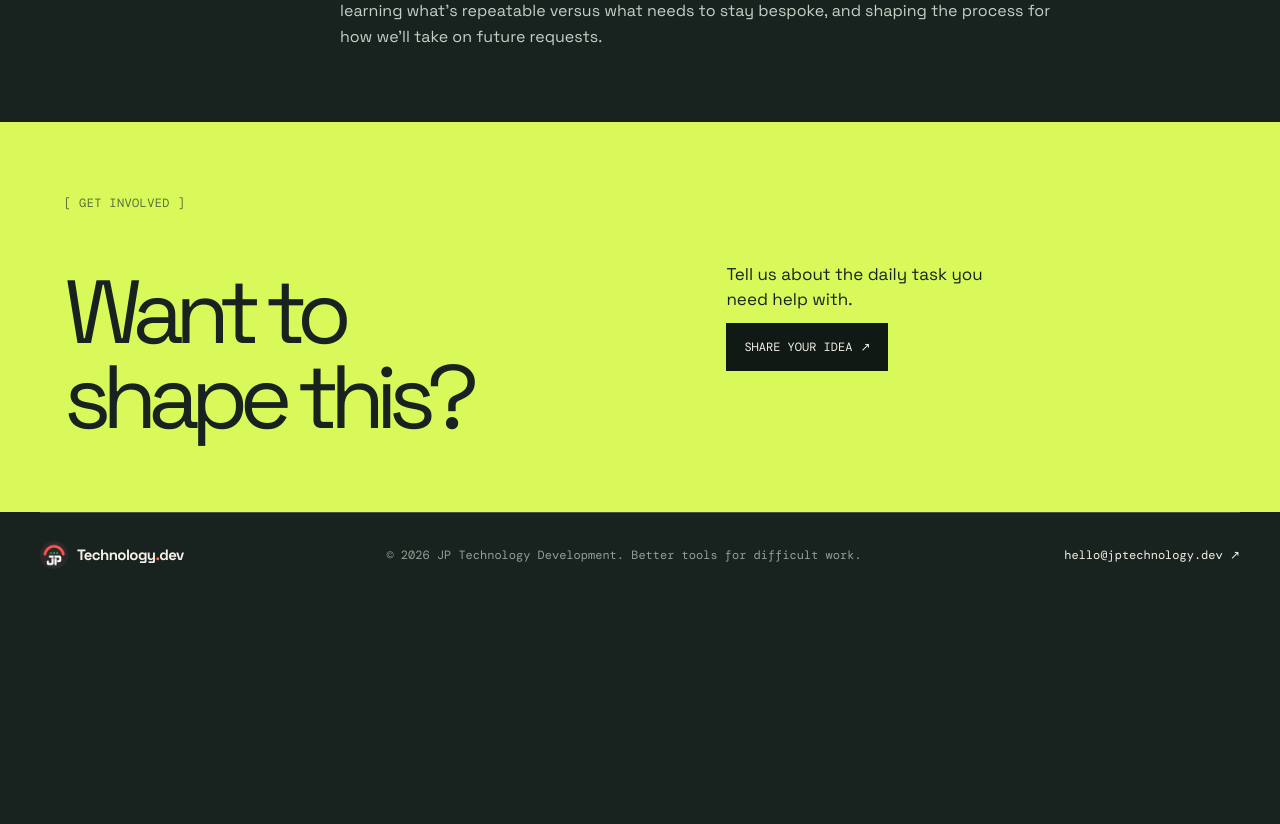
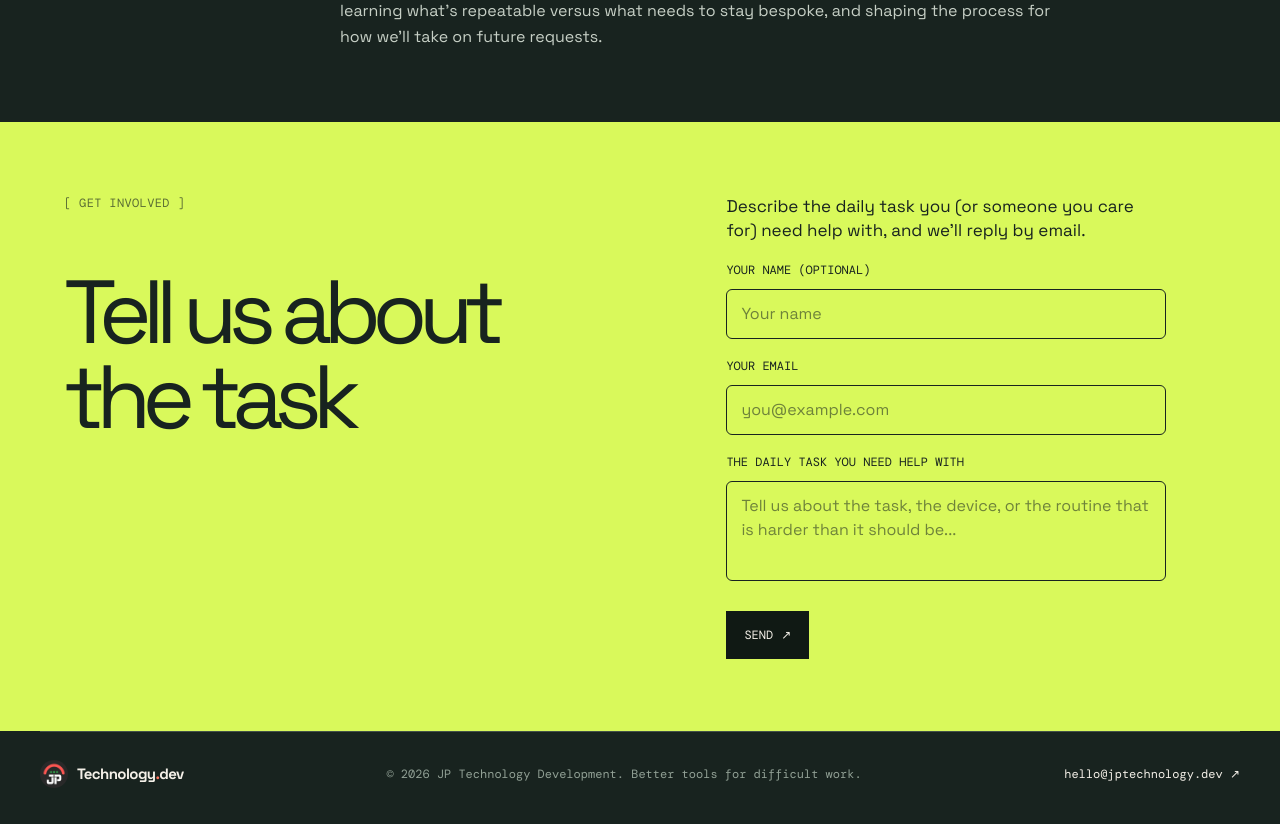
Before and after one commit to jpatrick5402/jptechnology.dev, a Next.js app: page /initiatives/adaptive-tools in a window 1280 px wide. Shown: the part 1040-1864 px from the top of the page. Before the commit the page ends 1645 px from the top, so only its background shows below. Built offline with nearby package versions, Linux system fonts and the light colour scheme.

Commit message:
Adaptive Tools page: inquiry form in CTA

```diff
--- a/app/initiatives/[slug]/page.tsx
+++ b/app/initiatives/[slug]/page.tsx
@@ -4,6 +4,7 @@ import Link from "next/link";
 import { notFound } from "next/navigation";
 import { StatusPill, KnowAndGoStatus } from "../../components/StatusPill";
 import { ThemeToggle } from "../../components/ThemeToggle";
+import { AdaptiveToolsForm } from "../../components/AdaptiveToolsForm";
 import { getInitiative, initiatives } from "../data";
 
 export function generateStaticParams() {
@@ -109,6 +110,20 @@ export default async function InitiativePage({
 							</a>
 						</div>
 					</>
+				) : initiative.slug === "adaptive-tools" ? (
+					<>
+						<div>
+							<div className="section-label">[ Get involved ]</div>
+							<h2>Tell us about the task</h2>
+						</div>
+						<div className="adaptive-form-wrap">
+							<p>
+								Describe the daily task you (or someone you care for)
+								need help with, and we&apos;ll reply by email.
+							</p>
+							<AdaptiveToolsForm />
+						</div>
+					</>
 				) : (
 					<>
 						<div>
```
